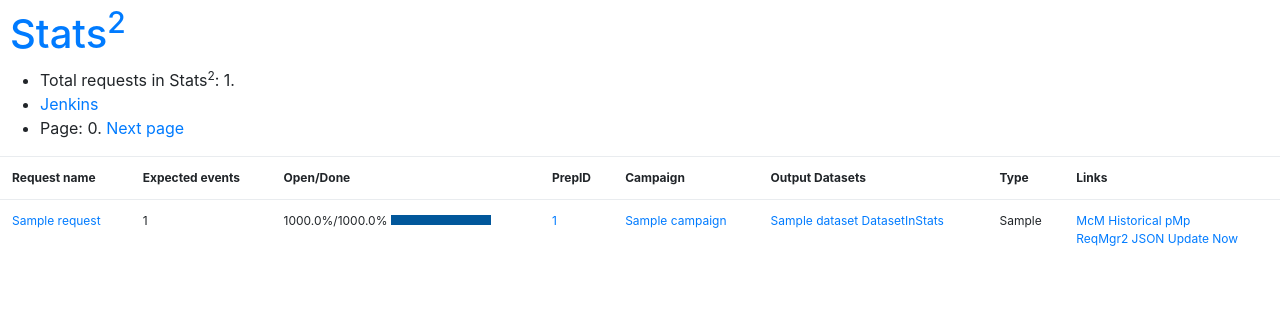
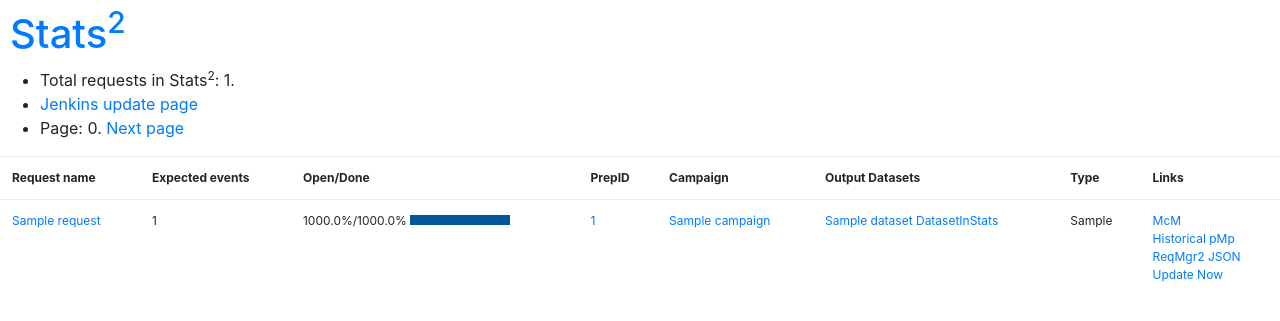
Before and after one commit to cms-PdmV/Stats2, a Flask app: page / in a window 1280 px wide. Shown: the top 321 px of the page. Run offline with Flask 2, Linux system fonts and the light colour scheme; a database or web service that is not in the repository returns one stand-in record (values such as "Sample title"); some libraries are stand-ins or nearby versions.

Commit message:
Small HTML adjustments

```diff
--- a/templates/index.html
+++ b/templates/index.html
@@ -38,9 +38,13 @@
         <h1 style="margin: 10px;"><a style="text-decoration: none;" href="/">Stats<sup>2</sup></a></h1>
         <ul>
             <li>Total requests in Stats<sup>2</sup>: {{ total_requests }}.</li>
-            <li><a href="http://instance3:8080/job/Stats2Update/">Jenkins</a></li>
+            <li><a href="http://instance3:8080/job/Stats2Update/">Jenkins update page</a></li>
             {% if page != -1 %}
-            <li>Page: {{ page }}. {% if page > 0 %}<a href="/{{ page - 1 }}?{{ query }}">Previous page</a>{% endif %} <a href="/{{ page + 1 }}?{{ query }}">Next page</a></li>
+            <li>
+                Page: {{ page }}.
+                {% if page > 0 %}<a href="/{{ page - 1 }}?{{ query }}">Previous page</a>{% endif %}
+                {% if requests | count > 0 %}<a href="/{{ page + 1 }}?{{ query }}">Next page</a>{% endif %}
+            </li>
             {% endif %}
         </ul>
         <table class="table" style="font-size: 0.75em">
@@ -84,14 +88,15 @@
                     <td><a href="/0?campaign={{ request.Campaign }}">{{ request.Campaign }}</td>
                     <td>
                         {% for dataset in request.OutputDatasets %}
-                            <a href="/0?dataset={{ dataset }}">{{ dataset }}</a>&nbsp;<a href="https://cms-pdmv.cern.ch/stats/?ResToPrint=50&Page=1&Col=15-20-7-11-2-8-4-5-23-9&DN={{ dataset }}">DatasetInStats</a>
+                            {% if dataset == lastDataset %}<b>{% endif %}<a href="/0?dataset={{ dataset }}">{{ dataset }}</a>{% if dataset == lastDataset %}</b>{% endif %}&nbsp;<a href="https://cms-pdmv.cern.ch/stats/?ResToPrint=50&Page=1&Col=15-20-7-11-2-8-4-5-23-9&DN={{ dataset }}">DatasetInStats</a>
+                            <br>
                         {% endfor %}
                     </td>
                     <td>{{ request.RequestType }}</td>
                     <td>
-                        <a href="https://cms-pdmv.cern.ch/mcm/requests?prepid={{ request.PrepID | replace('task_', '') }}">McM</a>
+                        <a href="https://cms-pdmv.cern.ch/mcm/requests?prepid={{ request.PrepID | replace('task_', '') }}">McM</a><br>
                         <a href="https://cms-pdmv.cern.ch/pmp/historical?r={{ request.PrepID | replace('task_', '') }}">Historical&nbsp;pMp</a><br>
-                        <a href="https://cmsweb.cern.ch/reqmgr2/data/request?name={{ request.RequestName }}">ReqMgr2&nbsp;JSON</a>
+                        <a href="https://cmsweb.cern.ch/reqmgr2/data/request?name={{ request.RequestName }}">ReqMgr2&nbsp;JSON</a><br>
                         <a href="/update/{{ request.RequestName }}">Update&nbsp;Now</a>
                     </td>
                 </tr>
```
